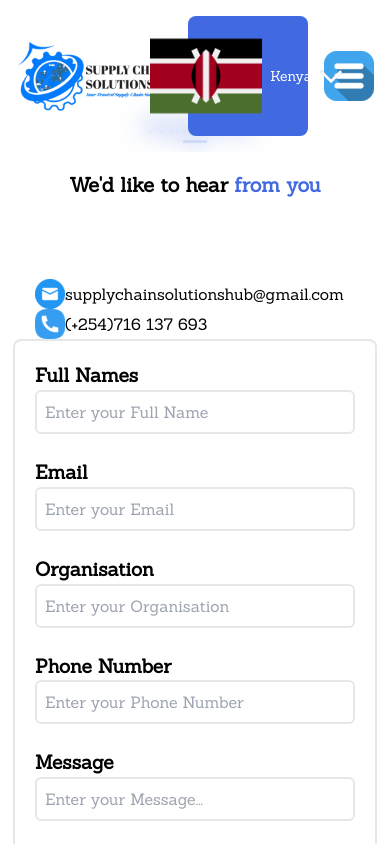
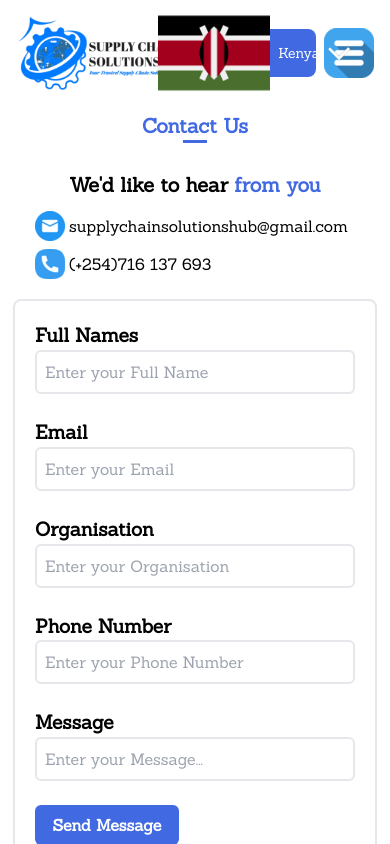
Before and after one commit to IainMosima/supply-chain, a Next.js app: page /contact-us in a window 390 px wide. Shown: the top 844 px of the page. Built offline with nearby package versions, Linux system fonts and the light colour scheme.

Commit message:
brushing up on homepage

```diff
--- a/components/ContactUs/ContactUs.tsx
+++ b/components/ContactUs/ContactUs.tsx
@@ -10,19 +10,19 @@ const ContactUs = () => {
       <h2 className='font-semibold text-xl text-center text-purple'>Contact Us</h2>
       <div className='w-[1.5rem] h-[.2rem] bg-purple mx-auto'/>
 
-      <div className='flex justify-center place-items-center sm:flex-row flex-col mt-7'>
-        <div className='flex flex-col gap-[5rem]'>
+      <div className='flex gap-5 justify-center place-items-center lg:flex-row md:flex-row flex-col mt-7'>
+        <div className='flex flex-col sm:gap-[5rem] gap-3'>
           <div className='w-[20rem]'>
             <h3 className='font-extrabold text-center sm:text-left sm:text-4xl text-xl'>{`We'd`} like to hear <span className='text-purple'>from you</span></h3>
           </div>
 
-          <div>
-            <div className='flex place-items-center'>
+          <div className='flex flex-col gap-2'>
+            <div className='flex place-items-center gap-1'>
               <Image src={Images.mail} alt='mailbox' />
               <p>supplychainsolutionshub@gmail.com</p>
             </div>
 
-            <div className='flex place-items-center'>
+            <div className='flex place-items-center gap-1'>
               <Image src={Images.phone2} alt='mailbox' />
               <p>(+254)716 137 693</p>
             </div>
@@ -31,7 +31,8 @@ const ContactUs = () => {
         </div>
 
        <div>
-        <Form/>
+
+       <Form/>
 
        </div>
       </div>
--- a/components/Navbar/Countries.tsx
+++ b/components/Navbar/Countries.tsx
@@ -32,7 +32,7 @@ const Countries = () => {
 
   return (
     <div
-      className={`cursor-pointer sm:px-[4px] px-1 py-1 bg-purple rounded-lg text-white ${
+      className={`cursor-pointer flex h-[3rem] place-items-center sm:px-[4px] px-1 py-1 bg-purple rounded-lg text-white ${
         countryToggle ? 'bg-white' : ''
       }`}
       onClick={() => setCountryToggle((prev) => !prev)}
--- a/components/Navbar/Links.tsx
+++ b/components/Navbar/Links.tsx
@@ -11,7 +11,7 @@ interface LinksProps {
 const links = ({ hubsToggle, setHubsToggle }: LinksProps) => {
   return (
     <>
-      <div className="hidden sm:flex sm:justify-evenly sm:place-items-center font-semibold text-center text-black">
+      <div className="hidden md:hidden lg:flex lg:justify-evenly lg:place-items-center font-semibold text-center text-black">
         <div>
 
         </div>
@@ -64,7 +64,7 @@ const links = ({ hubsToggle, setHubsToggle }: LinksProps) => {
 
         <Link
           href="/contact-us"
-          className="hover:text-white hover:bg-purple px-1 py-2 rounded ease-in duration-150"
+          className="hover:text-white w-[8rem] hover:bg-purple px-1 py-2 rounded ease-in duration-150"
         >
           CONTACT US
         </Link>
--- a/components/Navbar/Navbar.tsx
+++ b/components/Navbar/Navbar.tsx
@@ -14,8 +14,8 @@ const Navbar = () => {
 
   return (
     <>
-      <nav className="w-full fixed flex sm:justify-between space-sm:justify-evenly z-50 p-4 place-items-center backdrop-blur-md bg-white/30">
-        <div className="flex justify-start sm:basis-2/6 ">
+      <nav className="w-full fixed flex lg:justify-between place-content-between z-50 p-4 place-items-center backdrop-blur-md bg-white/30">
+        <div className="flex justify-start lg:basis-2/6 ">
           <Image
             src={Images.logo}
             alt="logo"
@@ -28,11 +28,11 @@ const Navbar = () => {
         <Countries />
 
 
-        <div className="sm:basis-1/3">
+        <div className="lg:basis-1/3">
           <Links hubsToggle={hubsToggle} setHubsToggle={setHubsToggle}/>
         </div>
 
-        <Image src={Images.menu} alt="menu-icon" className="sm:hidden ml-4" onClick={()=>setMenuToggle(true)}/>
+        <Image src={Images.menu} alt="menu-icon" className="lg:hidden ml-2" onClick={()=>setMenuToggle(true)}/>
 
       </nav>
 
--- a/components/OurInfo/OurInfo.scss
+++ b/components/OurInfo/OurInfo.scss
@@ -1,7 +1,6 @@
 .custom-shadow{
-    &:hover{
-        box-shadow: 3px 3px 6px 1px rgba(0,0,0,0.6);
-        -webkit-box-shadow: 3px 3px 6px 1px rgba(0,0,0,0.6);
-        -moz-box-shadow: 3px 3px 6px 1px rgba(0,0,0,0.6);
-    }
+    box-shadow: 3px 3px 6px 1px rgba(0,0,0,0.6);
+    -webkit-box-shadow: 3px 3px 6px 1px rgba(0,0,0,0.6);
+    -moz-box-shadow: 3px 3px 6px 1px rgba(0,0,0,0.6);
+
 }
--- a/components/OurInfo/OurInfo.tsx
+++ b/components/OurInfo/OurInfo.tsx
@@ -24,9 +24,9 @@ const OurInfo = () => {
   return (
     <div className="w-full mb-[7rem]">
 
-      <div className="flex sm:flex-row flex-col place-items-center justify-evenly">
+      <div className="flex sm:flex-row flex-col place-items-center place-content-evenly gap-5">
         {infos.map(info => (
-          <div key={info.title} className="relative border-2 border-gray-700 w-[20rem] h-[20rem] p-5 ease-in-out duration-150 custom-shadow">
+          <div key={info.title} className="border-2 border-gray-700 rounded-[30px] w-[20rem] h-[20rem] p-5 ease-in-out duration-150 custom-shadow">
 
 
             <div className="h-full flex place-items-center justify-center flex-col gap-5">
--- a/components/OurTopServices/OurTopServices.tsx
+++ b/components/OurTopServices/OurTopServices.tsx
@@ -51,6 +51,7 @@ const OurTopService = () => {
   ]
   return (
     <div className='sm:mt-[8rem] mt-[7rem] mb-[2rem] flex flex-col'>
+      <marquee className='text-purple italic text-md font-extrabold'>Your Trusted Supply Chain Solution Partner</marquee>
       <h2 className='font-semibold text-xl text-center text-purple'>Our Top Services</h2>
       <div className='w-[2rem] h-[.2rem] bg-purple mx-auto'/>
       <br/>
--- /dev/null
+++ b/custom.d.ts
@@ -0,0 +1,5 @@
+declare namespace JSX {
+    interface IntrinsicElements {
+      marquee: React.DetailedHTMLProps<React.HTMLAttributes<HTMLMarqueeElement>, HTMLMarqueeElement>;
+    }
+  }
--- a/tsconfig.json
+++ b/tsconfig.json
@@ -23,6 +23,6 @@
       "@/*": ["./*"]
     }
   },
-  "include": ["next-env.d.ts", "**/*.ts", "**/*.tsx", ".next/types/**/*.ts"],
+  "include": ["next-env.d.ts", "**/*.ts", "**/*.tsx", ".next/types/**/*.ts", "custom.d.ts"],
   "exclude": ["node_modules"]
 }
```
